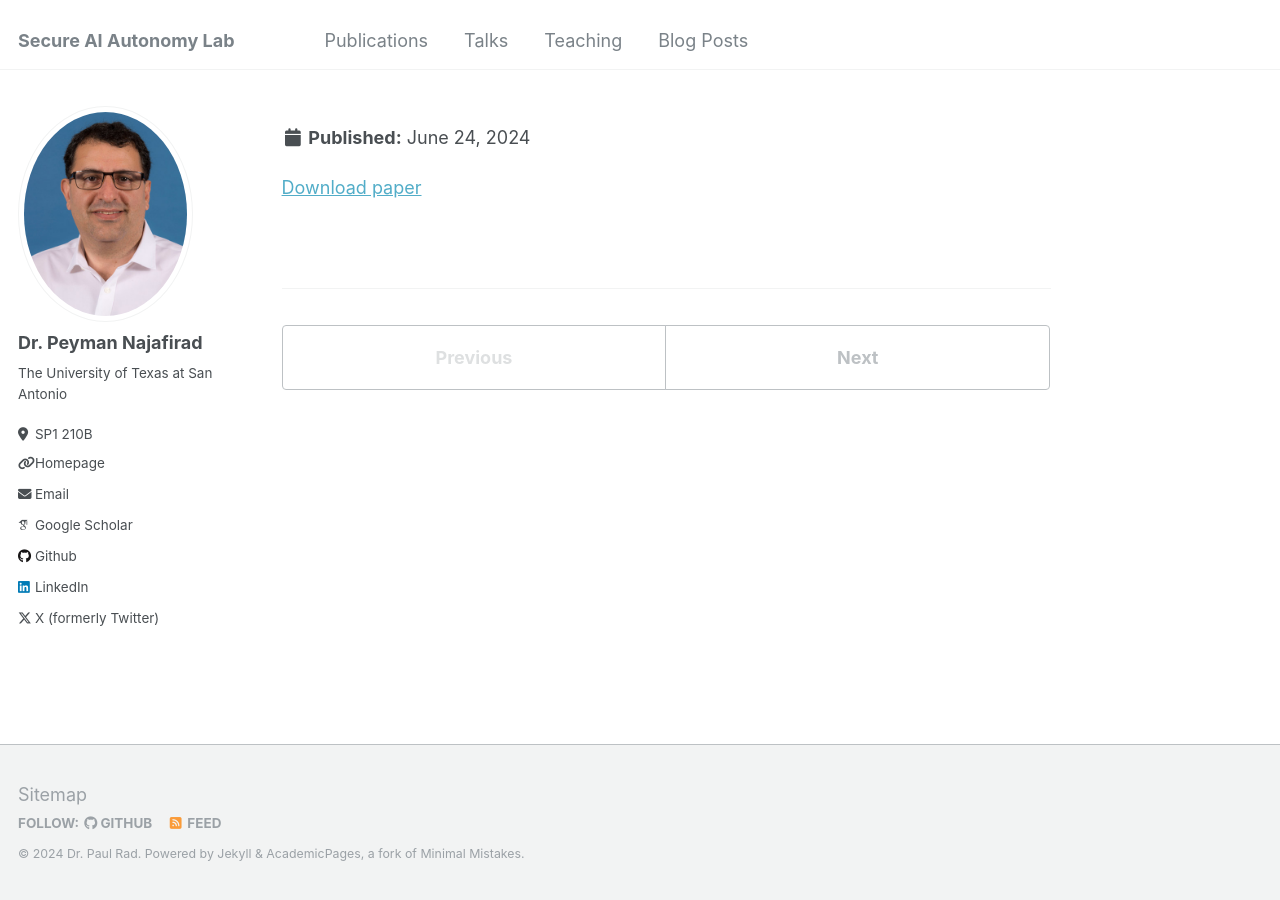
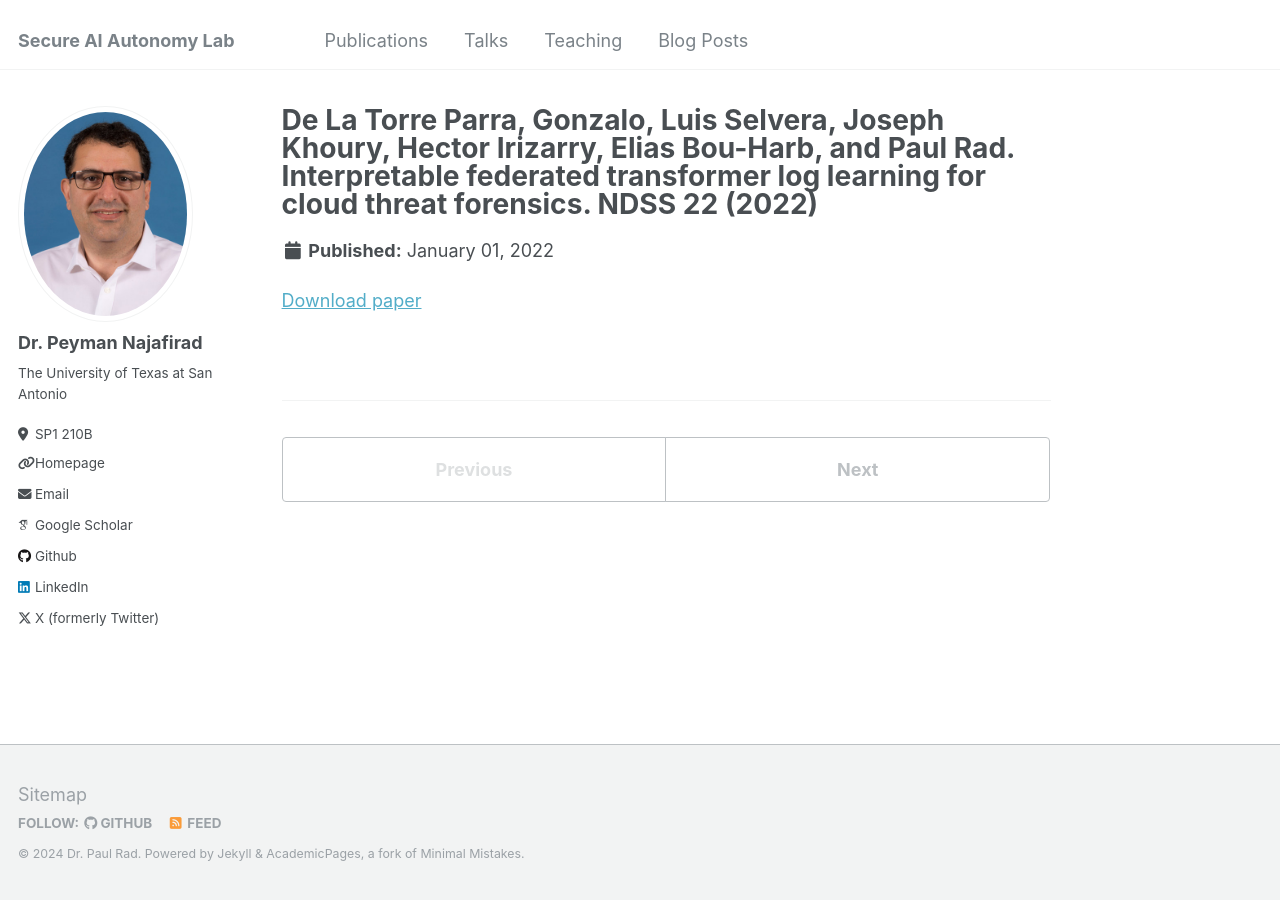
Before and after one commit to SecureAIAutonomyLab/SecureAIAutonomyLab.github.io, a Jekyll site: the page built from _publications/2022-01-01-Interpretable-Federated-Transformer-Log-Learning-For-Cloud-Threat-Forensics.md, in a window 1280 px wide. Built offline with Jekyll 4.4.1, drawn with Linux system fonts in a browser that asks for light colours; some web fonts are replaced.

Commit message:
Update 2022-01-01-Interpretable-Federated-Transformer-Log-Learning-For-Cloud-Threat-Forensics.md

```diff
--- a/_publications/2022-01-01-Interpretable-Federated-Transformer-Log-Learning-For-Cloud-Threat-Forensics.md
+++ b/_publications/2022-01-01-Interpretable-Federated-Transformer-Log-Learning-For-Cloud-Threat-Forensics.md
@@ -1,5 +1,5 @@
 ---
-title: "De La Torre Parra, Gonzalo, Luis Selvera, Joseph Khoury, Hector Irizarry, Elias Bou-Harb, and Paul Rad. "Interpretable federated transformer log learning for cloud threat forensics." NDSS 22 (2022)"
+title: "De La Torre Parra, Gonzalo, Luis Selvera, Joseph Khoury, Hector Irizarry, Elias Bou-Harb, and Paul Rad. Interpretable federated transformer log learning for cloud threat forensics. NDSS 22 (2022)"
 ---
 
 [Download paper](https://www.ndss-symposium.org/wp-content/uploads/2022-102-paper.pdf)
```
